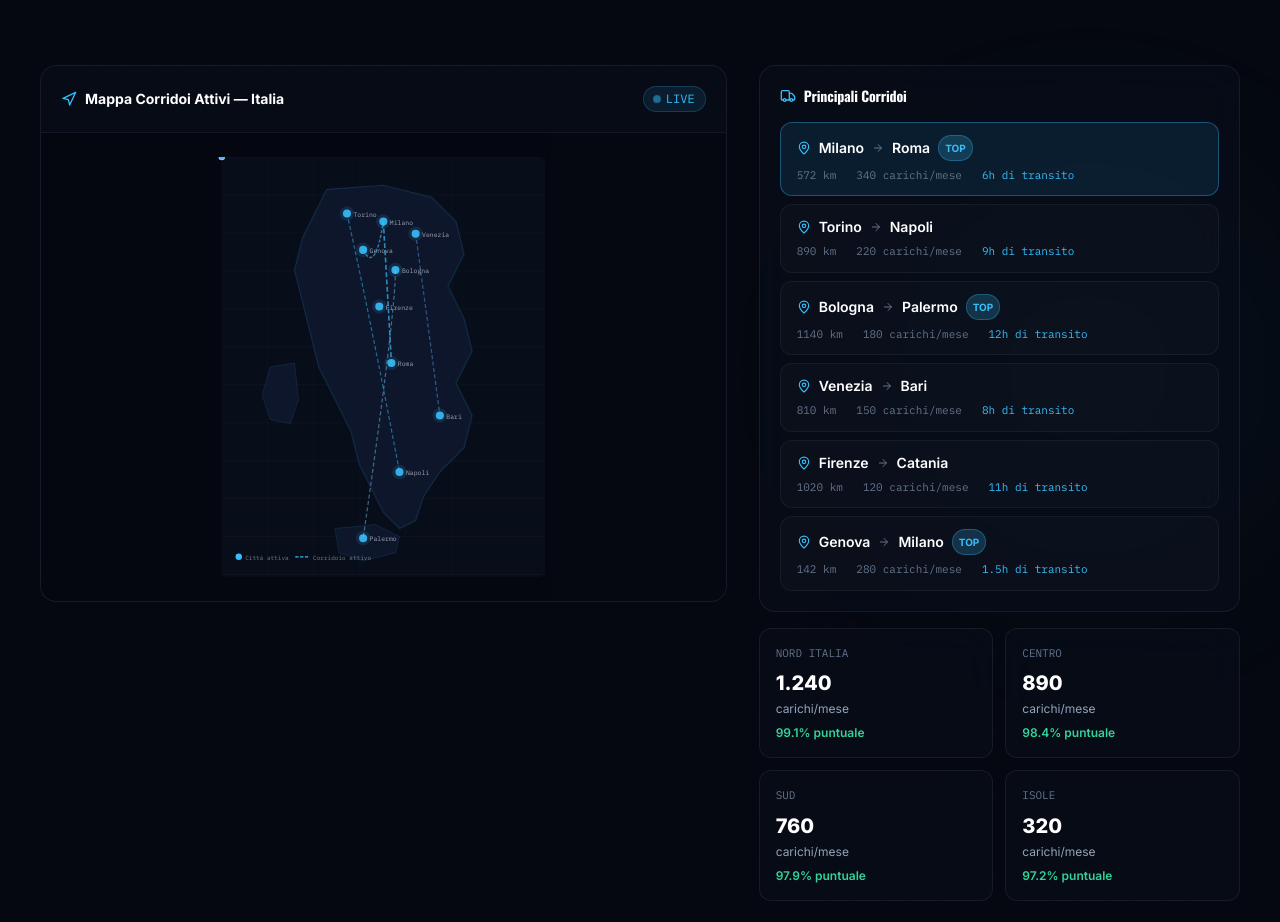
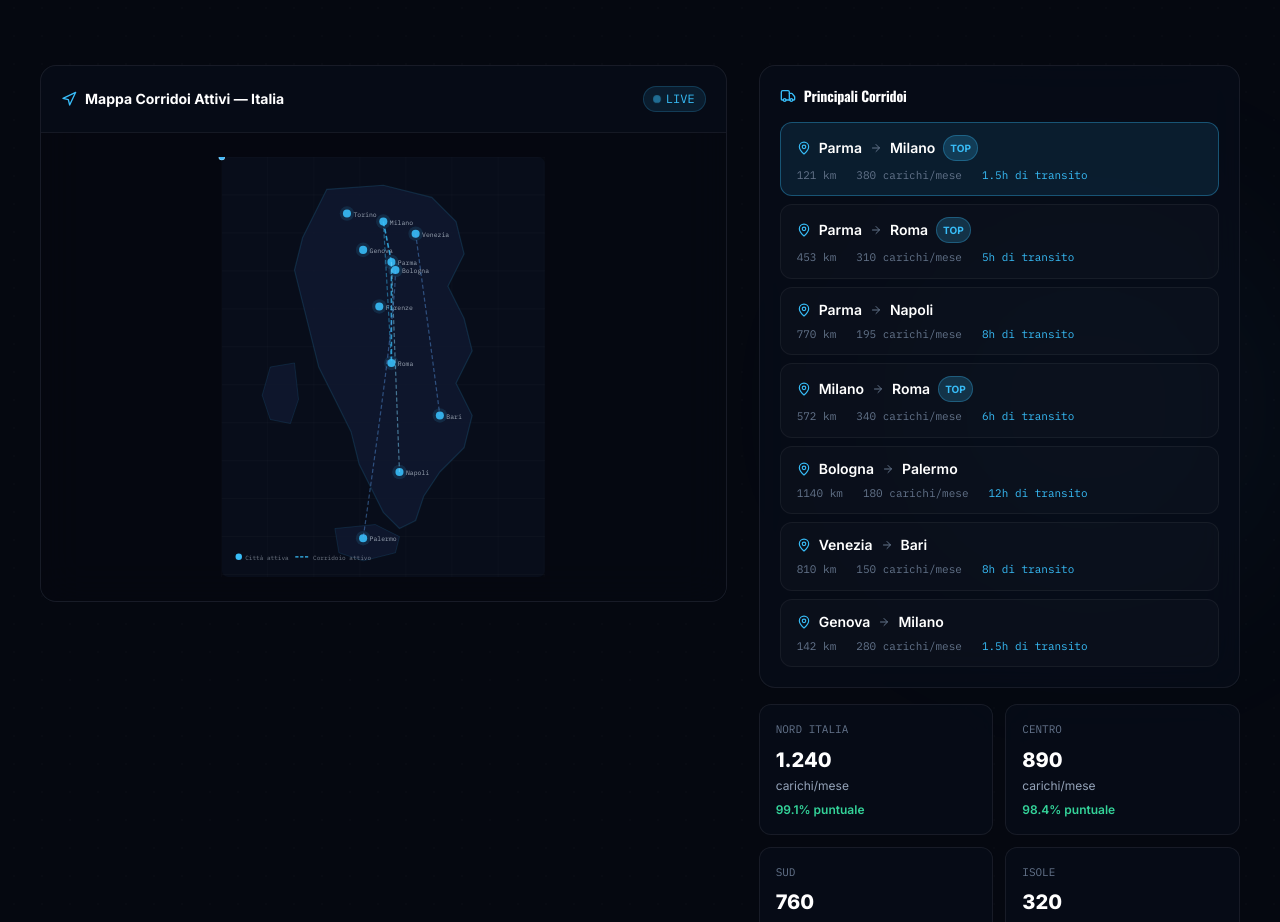
Before and after one commit to sohaibkhan1125/peoplesrl, a React (Create React App) app: page / in a window 1280 px wide. Shown: the part 3380-4302 px from the top of the page. Built offline with nearby package versions, Linux system fonts and the light colour scheme.

Commit message:
feat: add Parma as primary hub in corridors list and map

```diff
--- a/src/components/NetworkCorridorMap.js
+++ b/src/components/NetworkCorridorMap.js
@@ -2,12 +2,13 @@ import React, { useState } from 'react';
 import { MapPin, Truck, ArrowRight, Navigation } from 'lucide-react';
 
 const corridors = [
-  { id: 1, from: 'Milano',  fromState: 'MI', to: 'Roma',    toState: 'RM', km: '572',  loads: '340', time: '6h',  hot: true },
-  { id: 2, from: 'Torino',  fromState: 'TO', to: 'Napoli',  toState: 'NA', km: '890',  loads: '220', time: '9h',  hot: false },
-  { id: 3, from: 'Bologna', fromState: 'BO', to: 'Palermo', toState: 'PA', km: '1140', loads: '180', time: '12h', hot: true },
-  { id: 4, from: 'Venezia', fromState: 'VE', to: 'Bari',    toState: 'BA', km: '810',  loads: '150', time: '8h',  hot: false },
-  { id: 5, from: 'Firenze', fromState: 'FI', to: 'Catania', toState: 'CT', km: '1020', loads: '120', time: '11h', hot: false },
-  { id: 6, from: 'Genova',  fromState: 'GE', to: 'Milano',  toState: 'MI', km: '142',  loads: '280', time: '1.5h',hot: true },
+  { id: 1, from: 'Parma',   fromState: 'PR', to: 'Milano',  toState: 'MI', km: '121',  loads: '380', time: '1.5h', hot: true },
+  { id: 2, from: 'Parma',   fromState: 'PR', to: 'Roma',    toState: 'RM', km: '453',  loads: '310', time: '5h',   hot: true },
+  { id: 3, from: 'Parma',   fromState: 'PR', to: 'Napoli',  toState: 'NA', km: '770',  loads: '195', time: '8h',   hot: false },
+  { id: 4, from: 'Milano',  fromState: 'MI', to: 'Roma',    toState: 'RM', km: '572',  loads: '340', time: '6h',   hot: true },
+  { id: 5, from: 'Bologna', fromState: 'BO', to: 'Palermo', toState: 'PA', km: '1140', loads: '180', time: '12h',  hot: false },
+  { id: 6, from: 'Venezia', fromState: 'VE', to: 'Bari',    toState: 'BA', km: '810',  loads: '150', time: '8h',   hot: false },
+  { id: 7, from: 'Genova',  fromState: 'GE', to: 'Milano',  toState: 'MI', km: '142',  loads: '280', time: '1.5h', hot: false },
 ];
 
 const regionStats = [
@@ -87,6 +88,7 @@ const NetworkCorridorMap = () => {
                     { cx: 200, cy: 80,  name: 'Milano' },
                     { cx: 240, cy: 95,  name: 'Venezia' },
                     { cx: 175, cy: 115, name: 'Genova' },
+                    { cx: 210, cy: 130, name: 'Parma' },
                     { cx: 215, cy: 140, name: 'Bologna' },
                     { cx: 195, cy: 185, name: 'Firenze' },
                     { cx: 210, cy: 255, name: 'Roma' },
@@ -102,21 +104,35 @@ const NetworkCorridorMap = () => {
                   ))}
 
                   {/* Corridors */}
-                  <path d="M 200 80 Q 205 165 210 255" stroke="#38BDF8" strokeWidth="2" strokeDasharray="6 3" opacity="0.7" />
-                  <path d="M 155 70 Q 185 205 220 390" stroke="#38BDF8" strokeWidth="1.5" strokeDasharray="5 3" opacity="0.5" />
-                  <path d="M 215 140 Q 215 195 175 472" stroke="#7DD3FC" strokeWidth="1.5" strokeDasharray="5 3" opacity="0.45" />
-                  <path d="M 240 95 Q 255 205 270 320" stroke="#60a5fa" strokeWidth="1.5" strokeDasharray="5 3" opacity="0.45" />
-                  <path d="M 175 115 Q 190 145 200 80" stroke="#38BDF8" strokeWidth="1.8" strokeDasharray="4 2" opacity="0.6" />
+                  {/* Parma → Milano */}
+                  <path d="M 210 130 Q 205 105 200 80" stroke="#38BDF8" strokeWidth="2" strokeDasharray="6 3" opacity="0.8" />
+                  {/* Parma → Roma */}
+                  <path d="M 210 130 Q 210 190 210 255" stroke="#38BDF8" strokeWidth="2" strokeDasharray="6 3" opacity="0.75" />
+                  {/* Parma → Napoli */}
+                  <path d="M 210 130 Q 215 260 220 390" stroke="#7DD3FC" strokeWidth="1.5" strokeDasharray="5 3" opacity="0.5" />
+                  {/* Milano → Roma */}
+                  <path d="M 200 80 Q 205 165 210 255" stroke="#38BDF8" strokeWidth="1.5" strokeDasharray="5 3" opacity="0.45" />
+                  {/* Bologna → Palermo */}
+                  <path d="M 215 140 Q 215 195 175 472" stroke="#60a5fa" strokeWidth="1.5" strokeDasharray="5 3" opacity="0.4" />
+                  {/* Venezia → Bari */}
+                  <path d="M 240 95 Q 255 205 270 320" stroke="#60a5fa" strokeWidth="1.5" strokeDasharray="5 3" opacity="0.4" />
 
                   {/* Animated truck dots */}
                   <circle r="4" fill="#7DD3FC">
                     <animateMotion dur="4s" repeatCount="indefinite">
-                      <mpath href="#mi-ro" />
+                      <mpath href="#parma-ro" />
                     </animateMotion>
                   </circle>
-                  <path id="mi-ro" d="M 200 80 Q 205 165 210 255" fill="none" />
+                  <path id="parma-ro" d="M 210 130 Q 210 190 210 255" fill="none" />
 
                   <circle r="3" fill="#60a5fa" opacity="0.9">
+                    <animateMotion dur="3s" repeatCount="indefinite" begin="0.5s">
+                      <mpath href="#parma-mi" />
+                    </animateMotion>
+                  </circle>
+                  <path id="parma-mi" d="M 210 130 Q 205 105 200 80" fill="none" />
+
+                  <circle r="3" fill="#38BDF8" opacity="0.8">
                     <animateMotion dur="5s" repeatCount="indefinite" begin="1s">
                       <mpath href="#bo-pa" />
                     </animateMotion>
```
